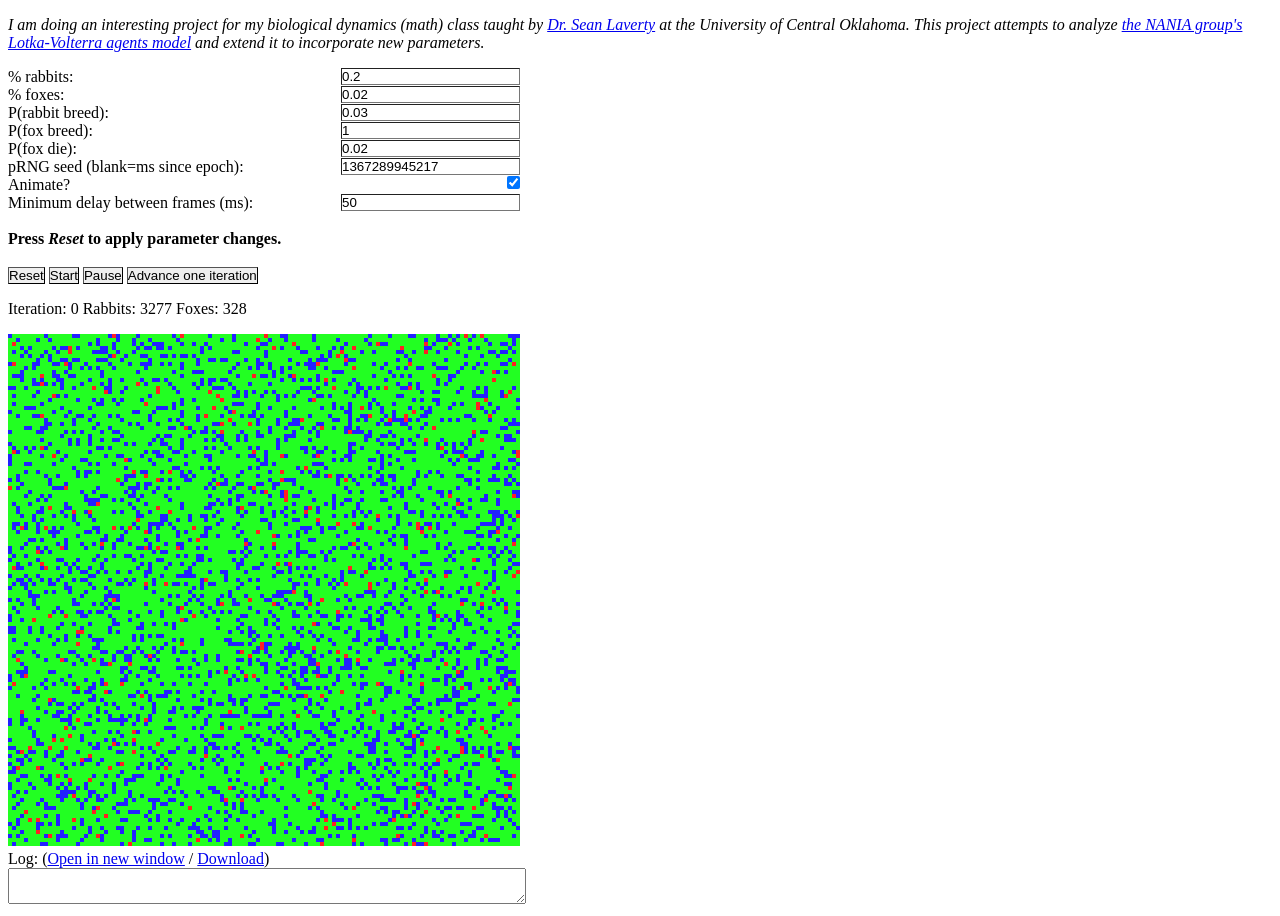
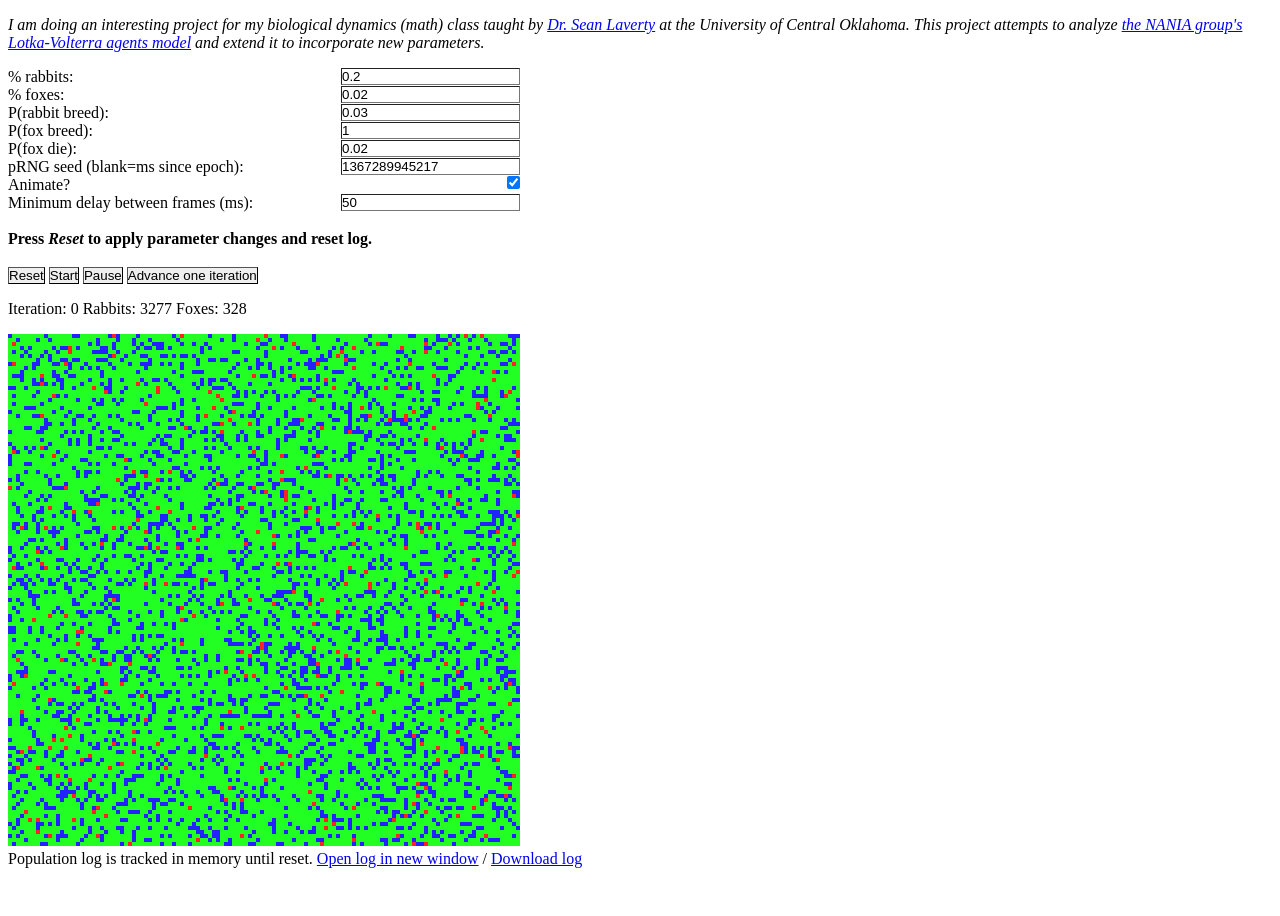
Before and after one commit to piratejon/stochasticpredatorprey, a plain HTML site: page index.html in a window 1280 px wide. After the commit the page ends 876 px from the top, so only its background shows below. Drawn offline with Linux system fonts and the light colour scheme.

Commit message:
track population as-you-go

```diff
--- a/index.html
+++ b/index.html
@@ -18,7 +18,7 @@
       <li><label for="seed">pRNG seed (blank=ms since epoch): </label><input name="seed" id="seed" value="1367289945217" />
       <li><label for="render">Animate? </label><input type="checkbox" name="render" id="render" checked />
       <li><label for="animate_interval">Minimum delay between frames (ms): </label><input name="animate_interval" id="animate_interval" value="50" />
-      <li class="control_buttons"><br/>Press <em>Reset</em> to apply parameter changes.<br/><br/><input type="button" value="Reset" onclick="model.reset(128,128,4)" /> <input type="button" value="Start" onclick="model.start()" /> <input type="button" value="Pause" onclick="model.pause()" /> <input type="button" value="Advance one iteration" onclick="model.advance()" />
+      <li class="control_buttons"><br/>Press <em>Reset</em> to apply parameter changes and reset log.<br/><br/><input type="button" value="Reset" onclick="model.reset(128,128,4)" /> <input type="button" value="Start" onclick="model.start()" /> <input type="button" value="Pause" onclick="model.pause()" /> <input type="button" value="Advance one iteration" onclick="model.advance()" />
     </ul>
     <div id="wtf">
       <ul class="counters">
@@ -30,10 +30,8 @@
       </div>
     </div>
     <div id="logging">
-      Log: (<a href="#" onclick="model.downloadlog('text/plain')">Open in new window</a> / <a href="#" onclick="model.downloadlog('application/octet-stream')">Download</a>)
-      <div id="innerlogging">
-        <textarea id="logtome"></textarea>
-      </div>
+      Population log is tracked in memory until reset.
+      <a href="#" onclick="model.downloadlog('text/plain')">Open log in new window</a> / <a href="#" onclick="model.downloadlog('application/octet-stream')">Download log</a>
     </div>
   </body>
 </html>
--- a/model.js
+++ b/model.js
@@ -4,7 +4,7 @@
 var model = (function () {
     "use strict";
 
-    var G, Color;
+    var G, Color, rabbits, foxes;
 
     // Color = Object.freeze({'bare': '#22ff22', 'rabbit': '#2222ff', 'fox': '#ff2222'});
     Color = Object.freeze({'bare': {'red': 0x22, 'green': 0xff, 'blue': 0x22}, 'rabbit': {'red': 0x22, 'green': 0x22, 'blue': 0xff}, 'fox': {'red': 0xff, 'green': 0x22, 'blue': 0x22}});
@@ -67,6 +67,8 @@ var model = (function () {
                 G.grid[x][y] = new Square(); // default is bare, age zero
             }
         }
+        rabbits = 0;
+        foxes = 0;
     }
 
     function sprinkle() {
@@ -81,6 +83,7 @@ var model = (function () {
                 if (G.grid[x][y].type === 'bare') {
                     G.grid[x][y].type = 'rabbit';
                     G.grid[x][y].age = 0;
+                    rabbits += 1;
                     break;
                 }
             }
@@ -93,6 +96,7 @@ var model = (function () {
                 if (G.grid[x][y].type === 'bare') {
                     G.grid[x][y].type = 'fox';
                     G.grid[x][y].age = 0;
+                    foxes += 1;
                     break;
                 }
             }
@@ -181,10 +185,13 @@ var model = (function () {
             if (n.type === 'rabbit') {
                 if (probabilistic_event_happens(G.p_fox_breed)) {
                     a.dropTheBabyOnEm(n);
+                    rabbits -= 1;
+                    foxes += 1;
                 }
             } else {
                 if (probabilistic_event_happens(G.p_fox_die)) {
                     a.die();
+                    foxes -= 1;
                 } else if (n.type === 'bare') {
                     a.swapWith(n);
                 }
@@ -193,6 +200,7 @@ var model = (function () {
             if (n.type === 'bare') {
                 if (probabilistic_event_happens(G.p_rabbit_breed)) {
                     a.dropTheBabyOnEm(n);
+                    rabbits += 1;
                 } else {
                     a.swapWith(n);
                 }
@@ -205,6 +213,7 @@ var model = (function () {
     }
 
     function update_counters() {
+      /*
         var x, y, rabbits, foxes;
 
         rabbits = foxes = 0;
@@ -218,6 +227,7 @@ var model = (function () {
                 }
             }
         }
+        */
 
         G.rabbit_counter.innerHTML = rabbits;
         G.fox_counter.innerHTML = foxes;
```
